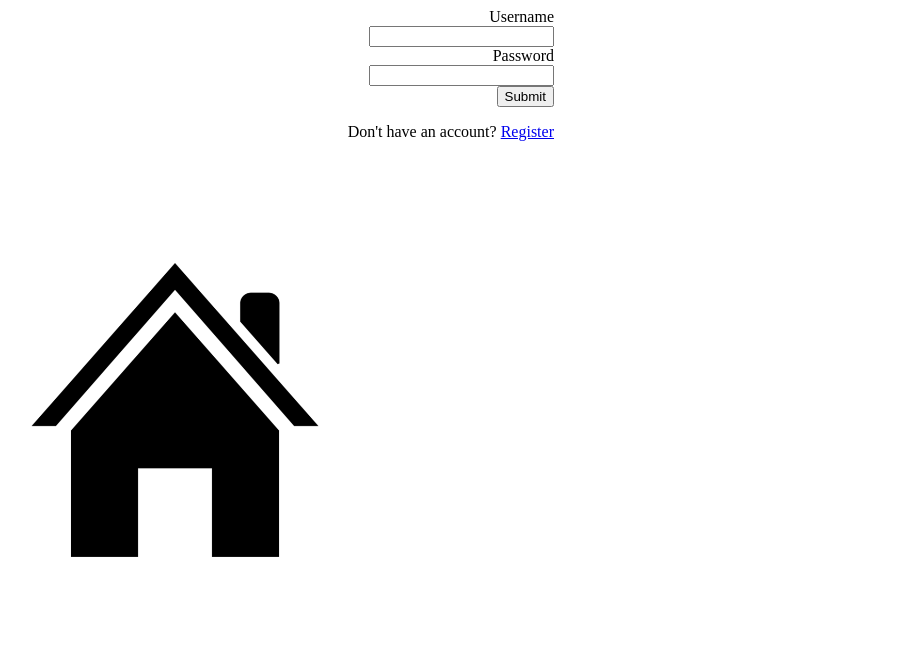
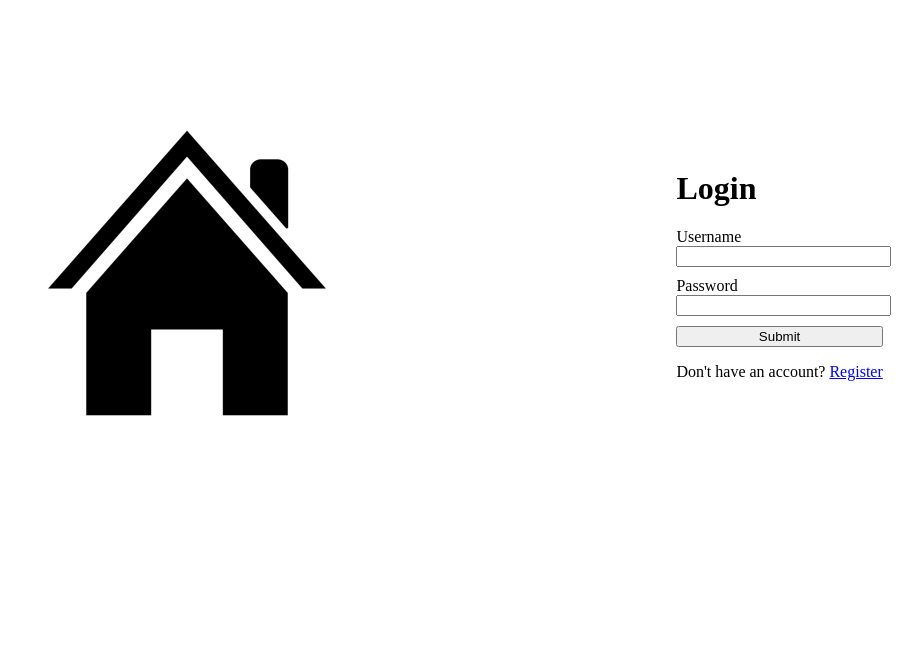
Before and after one commit to joshmartin521/EasyRent, a website: page login.html in a window 1280 px wide. Shown: the whole page, without its empty margins (86-1008 px from the left). Drawn offline with Linux system fonts and the light colour scheme.

Commit message:
added style to login and registration page

```diff
--- a/login.html
+++ b/login.html
@@ -1,13 +1,16 @@
 <!DOCTYPE html>
 <html lang="en">
   <head>
-    <link rel="stylesheet" href="style.css">
+    <link rel="stylesheet" href="/css/style.css">
   </head>
   <body>
-    <div class="form">
+    <div class="container">
+      <img src="/images/logo.png" alt="Site Logo" class="logo">
+      <div class="form">
+        <h1>Login</h1>
       <form id="loginForm">
         <label for="username">Username</label><br>
-        <input type="text" id="username" name="username"><br>
+        <input type="email" id="username" name="username"><br>
 
         <label for="password">Password</label><br>
         <input type="password" id="password" name="password"><br>
@@ -16,7 +19,7 @@
       </form>
       <p>Don't have an account? <a href="/register">Register</a></p>
     </div>
-    <img src="logo.png" alt="Site Logo" class="logo">
+    </div>
   </body>
   <script>
     document.getElementById('loginForm').addEventListener('submit', function(event) {
--- /dev/null
+++ b/public/css/style.css
@@ -0,0 +1,32 @@
+/* Container to hold logo and form side by side */
+.container {
+    display: flex;
+    align-items: center;
+    max-width: 100%; /* Keep the container full width */
+    margin: 0 auto;
+    padding: 20px;
+  }
+
+  /* Styling for the logo */
+  .logo {
+    max-width: 40%; /* Adjust image size */
+    height: auto;
+  }
+
+  /* Styling for the form */
+  .form {
+    max-width: 40%; /* Adjust form width */
+    padding-left: 20%; /* Add padding inside the form to create space */
+    text-align: left; /* Align text to the left */
+  }
+
+  form input[type="email"],
+  form input[type="text"],
+  form input[type="password"] {
+    width: 100%; /* Make input fields take up full width of the form */
+    margin-bottom: 10px; /* Add some space between fields */
+  }
+
+  form input[type="submit"] {
+    width: 100%; /* Full width submit button */
+  }
--- a/server.js
+++ b/server.js
@@ -6,6 +6,8 @@ const path = require('path');
 
 const app = express();
 app.use(bodyParser.json());
+
+app.use(express.static(path.join(__dirname, 'public')));
 
 const googleApiKey = process.env.GOOGLE_API_KEY;
 
--- a/style.css
+++ /dev/null
@@ -1,9 +0,0 @@
-.form{
-    max-width: 50%;
-    text-align: right;
-}
-
-.logo {
-    max-width: 40%;  /* Adjust image size */
-    height: auto;
-  }
```
Also changed, not shown: register.html (+5 -3 lines), public/images/logo.png (renamed from logo.png).
